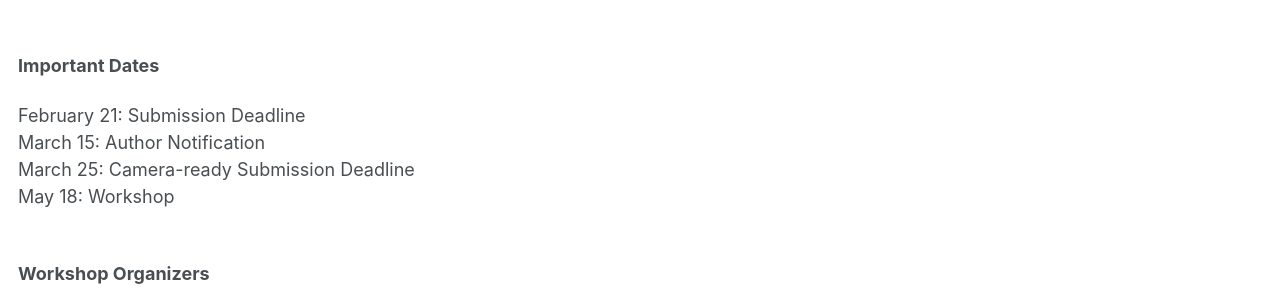
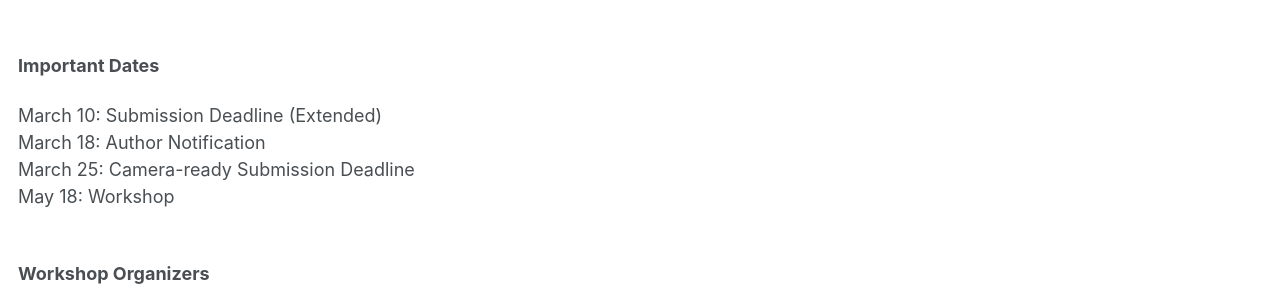
Before and after one commit to insys-cpsweek/insys-cpsweek.github.io, a Jekyll site: the page built from _pages/about.md, in a window 1280 px wide. Shown: the part 1030-1327 px from the top of the page. Built offline with Jekyll 4.4.1, drawn with Linux system fonts in a browser that asks for light colours.

Commit message:
extended deadline

```diff
--- a/_pages/about.md
+++ b/_pages/about.md
@@ -20,8 +20,8 @@ There are many challenges pertaining to decision-making for CPS in smart cities.
 <b>Important Dates</b>
 <br>
 
-February 21: Submission Deadline<br>
-March 15: Author Notification<br>
+March 10: Submission Deadline (Extended)<br>
+March 18: Author Notification<br>
 March 25: Camera-ready Submission Deadline<br>
 May 18: Workshop
 <br>
```
